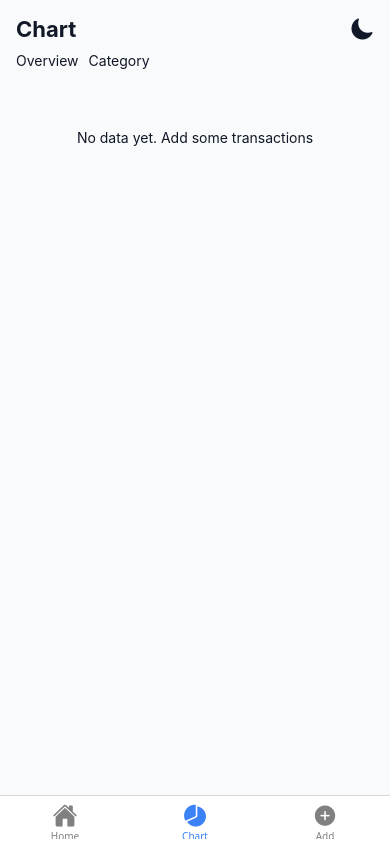
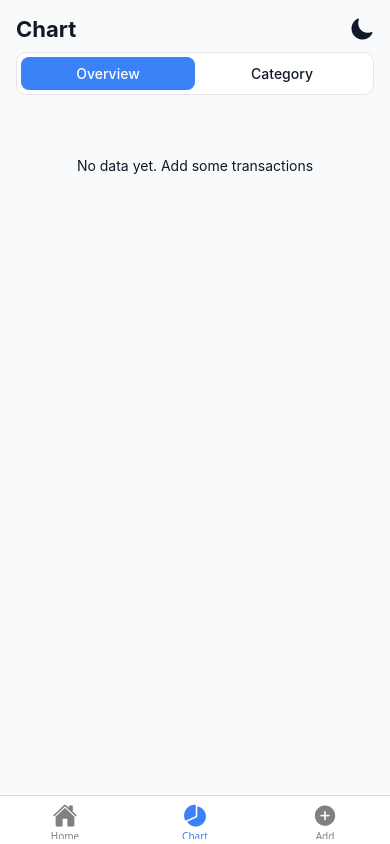
Before and after one commit to Suikayz-cmyk/thr-minggu4-2410501046, a React Native app: screen /Chart in a window 390 px wide. Built offline with nearby package versions, Linux system fonts and the light colour scheme.

Commit message:
style: improve chart toggle UI

```diff
--- a/src/screens/ChartScreen.js
+++ b/src/screens/ChartScreen.js
@@ -106,14 +106,40 @@ export default function ChartScreen() {
           </Pressable>
         </View>
 
-        <View style={{ flexDirection: 'row', gap: 10, marginBottom: 10}}>
-          <Pressable onPress={() => setMode('overview')}>
-            <Text style={{ color: theme.text }}>Overview</Text>
-          </Pressable>
+        <View style={{
+          flexDirection: 'row',
+          backgroundColor: theme.card,
+          borderRadius: 10,
+          padding: 4,
+          marginBottom: 12,
+          borderWidth: 1,
+          borderColor: theme.border
+        }}>
+          {['overview', 'category'].map((item) => {
+            const isActive = mode === item;
 
-          <Pressable onPress={() => setMode('category')}>
-            <Text style={{ color: theme.text }}>Category</Text>
-          </Pressable>
+            return (
+              <Pressable
+                key={item}
+                onPress={() => setMode(item)}
+                style={({ pressed }) => ({
+                  flex: 1,
+                  paddingVertical: 8,
+                  borderRadius: 8,
+                  alignItems: 'center',
+                  backgroundColor: isActive ? theme.primary : 'transparent',
+                  opacity: pressed ? 0.5 : 1
+                })}
+              >
+                <Text style={{
+                  color: isActive ? '#fff' : theme.text,
+                  fontWeight: '500'
+                }}>
+                  {item === 'overview' ? 'Overview' : 'Category'}
+                </Text>
+              </Pressable>
+            );
+          })}
         </View>
 
         {isEmpty ? (
```
